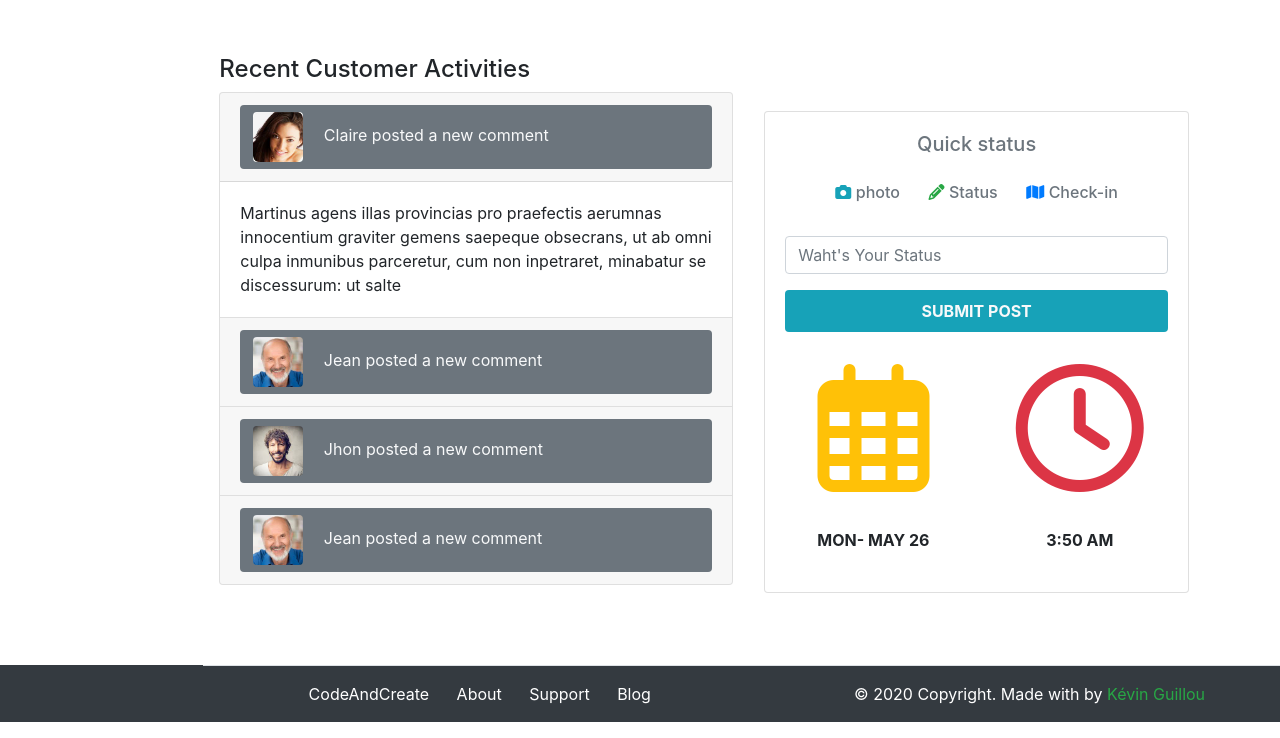
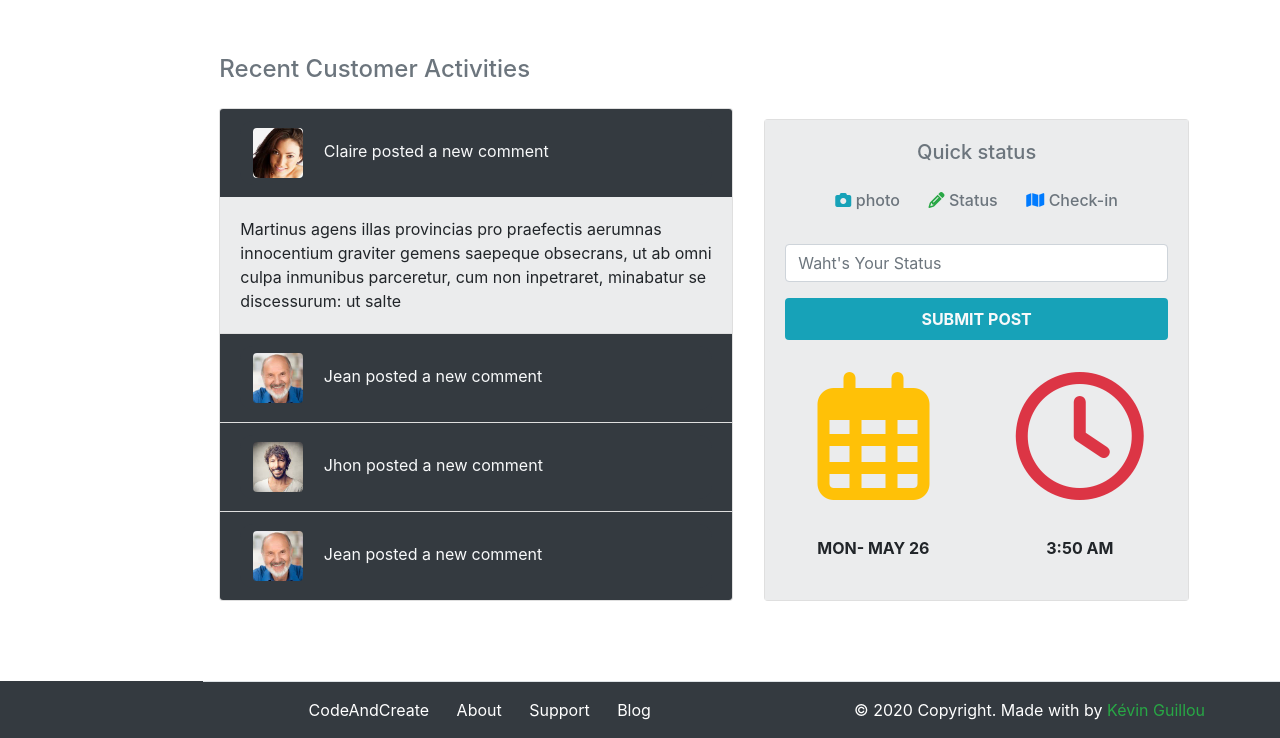
Before and after one commit to Guilloukevin/Dashboard, a plain HTML site: page index.html in a window 1280 px wide. Shown: the part 1252-1990 px from the top of the page. Drawn offline with nearby package versions, Linux system fonts and the light colour scheme.

Commit message:
Modif Card

```diff
--- a/index.html
+++ b/index.html
@@ -578,11 +578,11 @@
                 <div class="col-xl-10 col-lg-9 col-md-8 ml-auto">
                     <div class="row align-items-center mb-5">
                         <div class="col-xl-6 p-3 mb-3">
-                            <h4 class="text-muted-mb-4">Recent Customer Activities</h4>
+                            <h4 class="text-muted mb-4">Recent Customer Activities</h4>
                             <div class="accordion">
                                 <div class="card">
                                     <div class="card-header">
-                                        <button class="btn btn-block bg-secondary text-light
+                                        <button class="btn btn-custom text-light
                                     text-left" data-toggle="collapse" data-target="collapseOne">
                                             <img src="./image/person1.jpg" width="50" class="mr-3 rounded">
                                             Claire posted a new comment
@@ -598,7 +598,7 @@
                                 </div>
                                 <div class="card">
                                     <div class="card-header">
-                                        <button class="btn btn-block bg-secondary text-light
+                                        <button class="btn btn-custom text-light
                                     text-left" data-toggle="collapse" data-target="collapseTwo">
                                             <img src="./image/person2.jpg" width="50" class="mr-3 rounded">
                                             Jean posted a new comment
@@ -614,7 +614,7 @@
                                 </div>
                                 <div class="card">
                                     <div class="card-header">
-                                        <button class="btn btn-block bg-secondary text-light
+                                        <button class="btn btn-custom text-light
                                     text-left" data-toggle="collapse" data-target="collapseThree">
                                             <img src="./image/person3.jpg" width="50" class="mr-3 rounded">
                                             Jhon posted a new comment
@@ -630,7 +630,7 @@
                                 </div>
                                 <div class="card">
                                     <div class="card-header">
-                                        <button class="btn btn-block bg-secondary text-light
+                                        <button class="btn btn-custom text-light
                                     text-left" data-toggle="collapse" data-target="collapseTwo">
                                             <img src="./image/person2.jpg" width="50" class="mr-3 rounded">
                                             Jean posted a new comment
--- a/style.css
+++ b/style.css
@@ -128,3 +128,18 @@ footer{
     background-color: #343a40;
 
 }
+
+.btn-custom{
+    background-color: #343a40;
+    display: block;
+    width: 100%;
+    border-radius: 13px;
+}
+
+.card-header{
+    background-color: #343a40;
+}
+
+.card-body{
+    background-color: #ebeced;
+}
```
Also changed, not shown: 1 other file.
